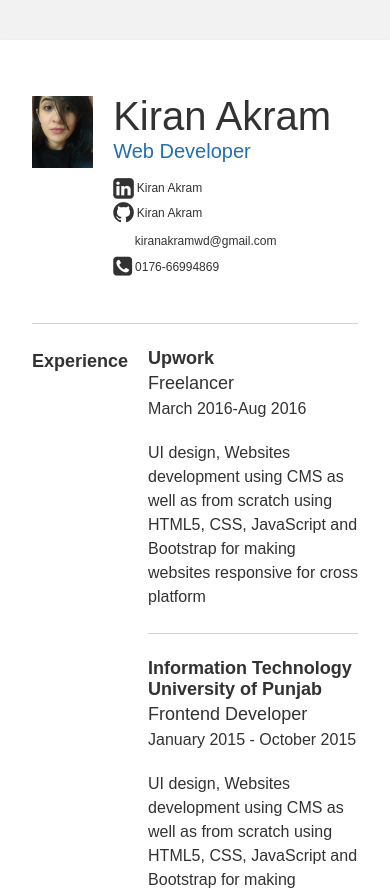
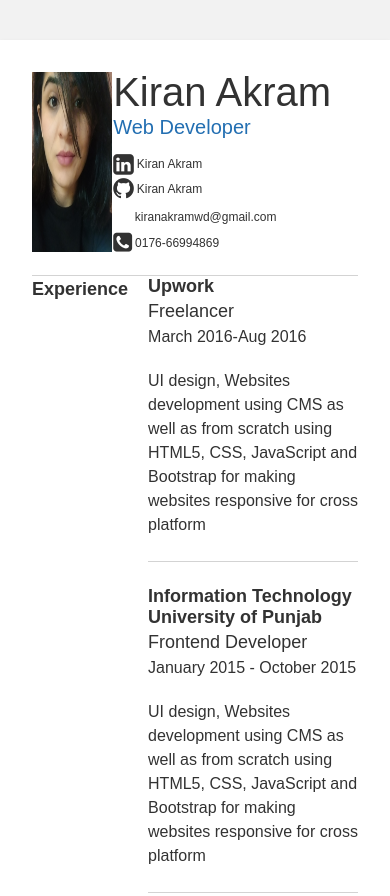
Before and after one commit to shuaw92/Kiran-resume, a plain HTML site: page index.html in a window 390 px wide. Shown: the top 896 px of the page. Drawn offline with nearby package versions, Linux system fonts and the light colour scheme.

Commit message:
small change

```diff
--- a/index.html
+++ b/index.html
@@ -1,5 +1,3 @@
-<!DOCTYPE html>
-
 <!DOCTYPE html>
 <html>
 <head>
--- a/style.css
+++ b/style.css
@@ -1,30 +1,4 @@
-@media only screen and (max-width : 768px) {
-	  .photo{
-    max-width: 100%;
-  }
 
-  section{
-  	grid-template-columns: 1fr;
-  }
-
-
-  .links, .company-container {
-    flex-direction: column;
-  }
- .tech-container {
-  display: grid;
-  grid-template-columns: 1fr 1fr;
-
- }
-
-
-  .gallery-container {
-    flex-wrap: wrap;
-    justify-content: flex-start;
-  }
-
-
-}
 
 html {
   box-sizing: border-box;
@@ -42,7 +16,7 @@ body {
 
 
 .photo {
-  max-width: 100%;
+  max-width: 130%;
 }
 
 a {
@@ -241,5 +215,43 @@ img {
 }
 
 .list-container ul {
-  margin-left: 20px;
+
   list-style-type: square;
+}
+
+@media only screen and (max-width : 768px) {
+
+body{
+   grid-template-columns: 1fr 2fr;
+    margin: 0;
+  }
+
+section{
+
+    margin: 0;
+    padding: 0;
+    box-shadow: none;
+  }
+  .photo{
+        width: 100px;
+    height: 180px;
+  }
+
+
+  .links, .company-container {
+    flex-direction: column;
+  }
+ .tech-container {
+  display: grid;
+  grid-template-columns: 1fr;
+
+ }
+
+
+  .gallery-container {
+    flex-wrap: wrap;
+    justify-content: flex-start;
+  }
+
+
+}
```
